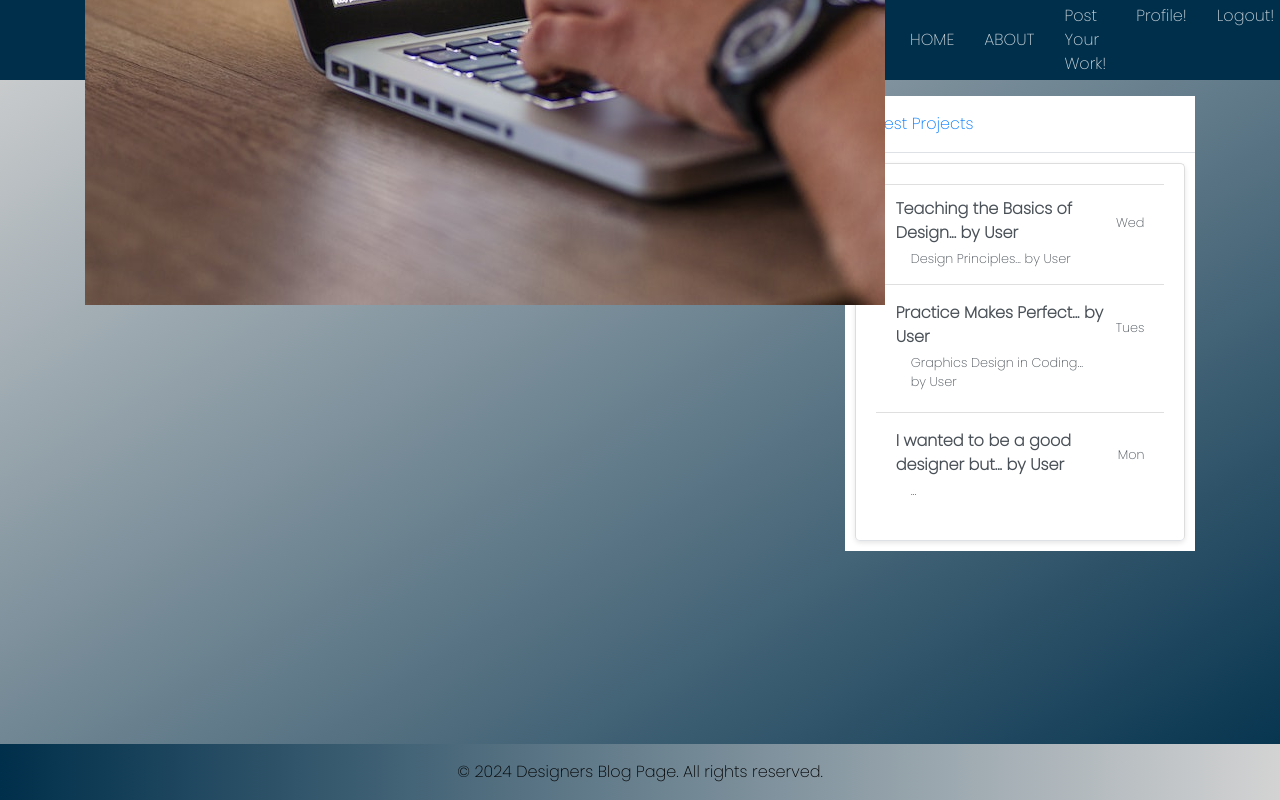
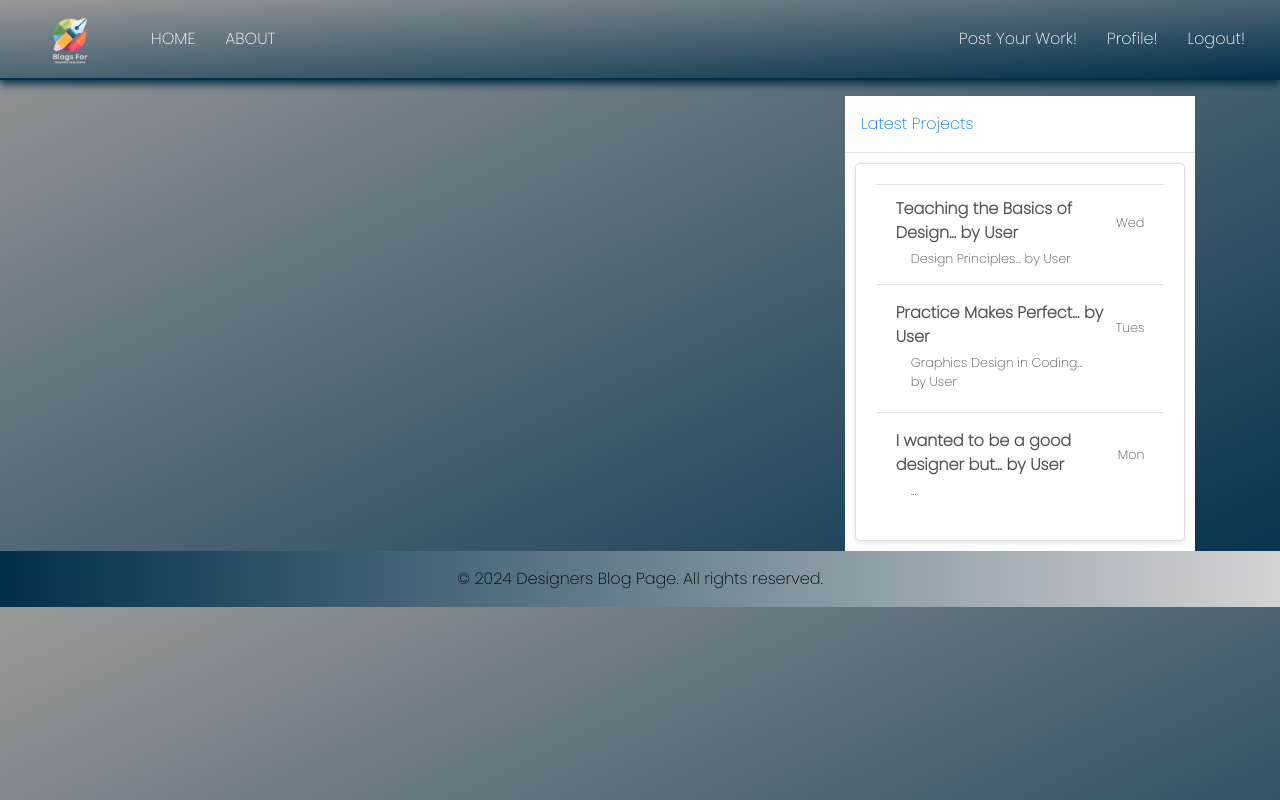
Before and after one commit to OwenD-24/Graphic-Design-Blog, a Django app: page / in a window 1280 px wide. Run offline with Django 4.2, Linux system fonts and the light colour scheme; the visitor is signed in with stand-in values (Sample User, id 1); data that the repository does not hold is empty; some libraries are stand-ins or nearby versions.

Commit message:
UPDATE: Updated NavBar so it had a box shadow and border bottom and also change font colour so the Navbar is easier to notice and easier to navigate round

```diff
--- a/blog/static/blog/main.css
+++ b/blog/static/blog/main.css
@@ -1,16 +1,11 @@
 /*--------------------------------General Page Styling */
-body {
-    background: linear-gradient(to bottom right, #d3d3d3, #002f4b);
+html, body {
+    max-height: 100%;
+    background: linear-gradient(to bottom right, #999999, #002f4b);
     margin: 0;
     padding: 0;
     font-family: 'Poppins', sans-serif;
     color: #333333;
-}
-
-html, body {
-    height: 100%;
-    margin: 0;
-    padding: 0;
     display: flex;
     flex-direction: column;
 }
@@ -28,14 +23,16 @@ ul {
 .site-header .navbar {
     max-height: 80px;
     padding: 10px 20px;
-    background-color: #002f4b;
+    background: linear-gradient(to bottom right, #999999, #002f4b);
     position: fixed;
     width: 100%;
     z-index: 10;
+    border-bottom: 2px solid #042f47;
+    box-shadow: 0 4px 8px #042f47;
 }
 
 .site-header .navbar-nav .nav-link {
-    color: #cbd5db;
+    color: #ffffff;
     padding: 10px 15px;
 }
 
@@ -45,6 +42,11 @@ ul {
 
 .site-header .navbar-nav .nav-link.active {
     font-weight: 500;
+}
+
+.navbar-logo {
+    max-height: 100px;
+    max-width: 150px;
 }
 
 /*--------------------------------For mobile responsiveness */
--- a/blog/templates/blog/base.html
+++ b/blog/templates/blog/base.html
@@ -16,9 +16,10 @@
 
 <body>
     <header class="site-header">
-        <nav class="navbar navbar-expand-md navbar-dark bg-steel fixed-top">
-            <div class="container">
-                <img src="{% static 'media/default.jpg' %}" alt="Logo" style="padding-right: 10px;">
+        <nav class="navbar navbar-expand-lg navbar-light">
+            <a class="navbar-brand" href="{% url 'blog-home' %}">
+                <img src="{% static 'media/logo.png' %}" alt="Logo" class="navbar-logo">
+            </a>
             <button class="navbar-toggler" type="button" data-toggle="collapse" data-target="#navbarToggle">
                 <span class="navbar-toggler-icon"></span>
             </button>
--- a/blog/templates/blog/home.html
+++ b/blog/templates/blog/home.html
@@ -6,7 +6,7 @@
     {% for post in posts %}
     <div class="post-box">
       <article class="media content-section">
-        <img class="rounded-circle article-img" src="{{ post.author.profile.image.url|default:'media/default.jpg' }}"
+        <img class="rounded-circle article-img" src="{{ post.author.profile.image.url|default:'media/logo.png' }}"
           alt="{{ post.author }}'s profile image">
         <div class="media-body">
           <div class="article-metadata">
```
Also changed, not shown: blog/static/media/logo.png (added), static/media/default.jpg (deleted). Lines whose indentation alone changed are shown as unchanged.
